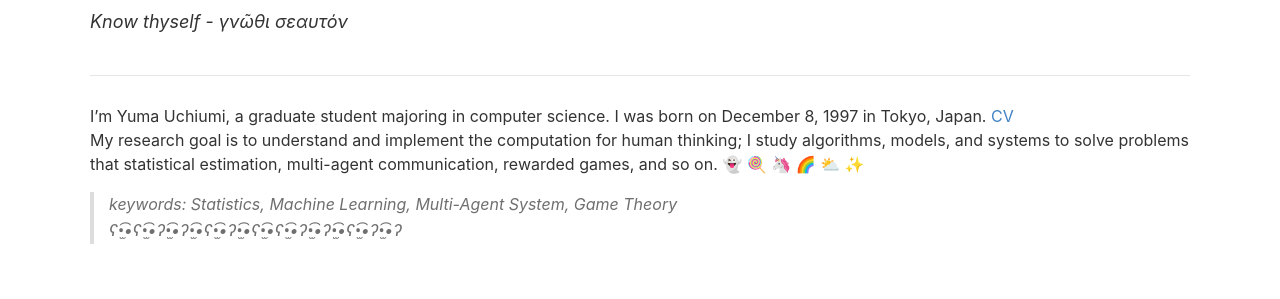
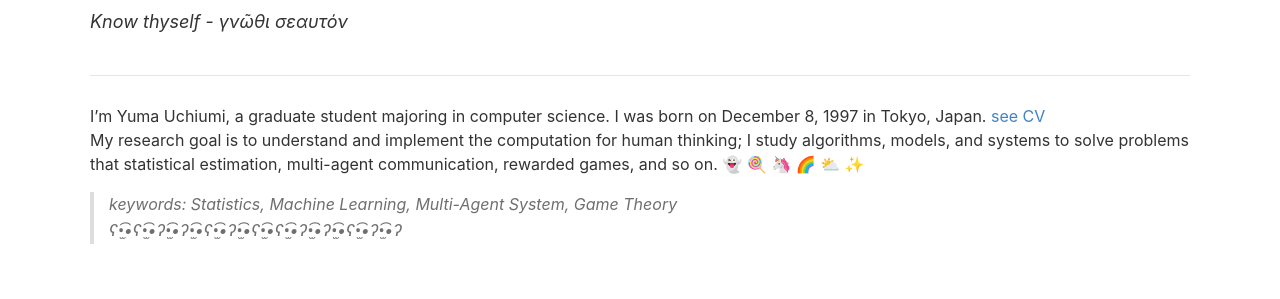
Before and after one commit to yumaloop/old-jekyll-blog-site, a Jekyll site: the page built from about.md, in a window 1280 px wide and 900 px high. Shown: the part 362-661 px from the top of the window. Built offline with Jekyll 4.4.1, drawn with Linux system fonts in a browser that asks for light colours; comment, search, counter and statistics services are not loaded.

Commit message:
modify about

```diff
--- a/about.md
+++ b/about.md
@@ -6,7 +6,7 @@
 ---
 
 I'm Yuma Uchiumi, a graduate student majoring in computer science.
-I was born on December 8, 1997 in Tokyo, Japan.  [CV](https://github.com/yumaloop/yumaloop.github.io/blob/master/assets/pdf/CV202011.pdf)<br>
+I was born on December 8, 1997 in Tokyo, Japan.  [see CV](https://yumaloop.github.io/assets/pdf/CV202011.pdf)<br>
 My research goal is to understand and implement the computation for human thinking;
 I study algorithms, models, and systems to solve problems that statistical estimation, multi-agent communication, rewarded games, and so on.
 &#x1f47b; &#x1f36d; &#x1f984; &#x1f308; &#x26c5; &#x2728;
```
